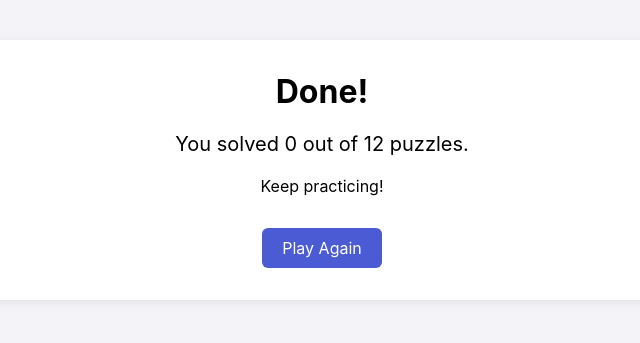
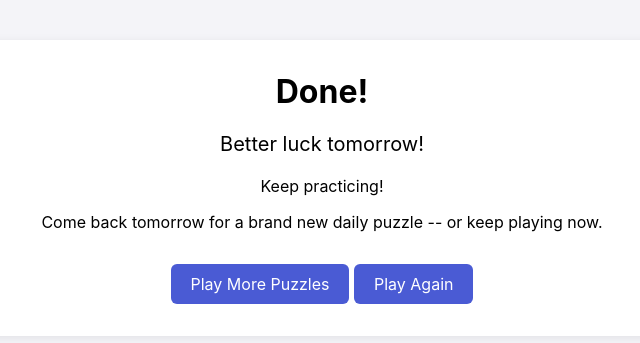
Before and after one commit to hamzag177/rebus-puzzle-generator, a Flask app: page /results in a window 1280 px wide. Shown: the top 343 px of the page, without its empty margins (318-958 px from the left). Run offline with Flask 3, Linux system fonts and the light colour scheme.

Commit message:
Add Puzzle of the Day with option to play more puzzles

```diff
--- a/app.py
+++ b/app.py
@@ -1,6 +1,7 @@
 # the real web interface, replacing the terminal play loop.
 # Runs with Flask
 
+import datetime
 import os
 
 from flask import Flask, redirect, render_template, request, send_from_directory, session, url_for
@@ -20,16 +21,50 @@ IMAGES_DIR = os.path.join(os.path.dirname(__file__), "images")
 MAX_TRIES = 3
 MAX_HINTS = 2
 
+def get_puzzle_of_the_day():
+    """
+    Pick one puzzle to feature today. Deterministic and based on the actual
+    calendar date, so every player sees the SAME puzzle on a given day, and
+    it automatically changes to a different one at midnight -- cycling back
+    around to the start once every puzzle has had a turn. No admin work
+    needed to "schedule" it.
+    """
+    all_puzzles = answer_store.load_puzzles()
+    if not all_puzzles:
+        return []
+    index = datetime.date.today().toordinal() % len(all_puzzles)
+    return [all_puzzles[index]]
+
 def get_puzzles():
-    return answer_store.load_puzzles()
+    # "all" mode (reached via "Play More Puzzles" after finishing today's
+    # puzzle) plays through every puzzle in order, like the game used to --
+    # except if the player already solved today's featured puzzle, it's
+    # temporarily left out of this set so they don't see it again right
+    # after solving it (just for this session; it's back in rotation
+    # tomorrow, or anytime a fresh session starts).
+    if session.get("mode") == "all":
+        puzzles = answer_store.load_puzzles()
+        excluded_answer = session.get("excluded_answer")
+        if excluded_answer:
+            puzzles = [
+                p for p in puzzles
+                if p["answer"].strip().lower() != excluded_answer.strip().lower()
+            ]
+        return puzzles
+    return get_puzzle_of_the_day()
 
-def reset_game():
+def reset_game(mode="daily"):
+    session["mode"] = mode
     session["puzzle_index"] = 0
     session["attempt"] = 1
     session["hint_count"] = 0
     session["correct_count"] = 0
     session["message"] = None
     session["message_type"] = None
+    if mode == "daily":
+        # Back to the daily flow -- clear any temporary exclusion from a
+        # previous "all" play-through so it doesn't leak into the next one.
+        session.pop("excluded_answer", None)
 
 @app.route("/images/<path:filename>")
 def serve_image(filename):
@@ -38,11 +73,10 @@ def serve_image(filename):
 
 @app.route("/")
 def index():
-    puzzles = get_puzzles()
-
     if "puzzle_index" not in session:
         reset_game()
 
+    puzzles = get_puzzles()
     puzzle_index = session["puzzle_index"]
 
     if puzzle_index >= len(puzzles):
@@ -55,6 +89,7 @@ def index():
     return render_template(
         "puzzle.html",
         puzzle=puzzle,
+        mode=session.get("mode", "daily"),
         puzzle_number=puzzle_index + 1,
         total_puzzles=len(puzzles),
         attempt=session["attempt"],
@@ -123,12 +158,27 @@ def results():
     correct_count = session.get("correct_count", 0)
     total = len(puzzles)
     title = score_summary.get_title(correct_count, total)
+    mode = session.get("mode", "daily")
 
-    return render_template("result.html", correct_count=correct_count, total=total, title=title)
+    return render_template("result.html", correct_count=correct_count, total=total, title=title, mode=mode)
 
 @app.route("/restart")
 def restart():
-    reset_game()
+    reset_game(mode="daily")
+    return redirect(url_for("index"))
+
+@app.route("/more")
+def more_puzzles():
+    """After finishing today's puzzle, let the player keep going and play
+    through the rest of the puzzle list at their own pace. If they actually
+    solved today's puzzle, leave it out of that list for this session so
+    they don't immediately run into the same puzzle again."""
+    if session.get("mode") == "daily" and session.get("correct_count", 0) > 0:
+        todays_puzzle = get_puzzle_of_the_day()
+        if todays_puzzle:
+            session["excluded_answer"] = todays_puzzle[0]["answer"]
+
+    reset_game(mode="all")
     return redirect(url_for("index"))
 
 # ---------------------------------------------------------------------------
--- a/templates/puzzle.html
+++ b/templates/puzzle.html
@@ -8,7 +8,11 @@
 <body>
     <div class="container">
         <h1>REBUS Puzzle Generator</h1>
-        <p class="progress">Puzzle {{ puzzle_number }} of {{ total_puzzles }}</p>
+        {% if mode == "all" %}
+            <p class="progress">Puzzle {{ puzzle_number }} of {{ total_puzzles }}</p>
+        {% else %}
+            <p class="progress">Today's Puzzle</p>
+        {% endif %}
 
         <div class="clues">
             {% for clue in puzzle.clues %}
--- a/templates/result.html
+++ b/templates/result.html
@@ -8,9 +8,22 @@
 <body>
     <div class="container">
         <h1>Done!</h1>
-        <p class="score">You solved {{ correct_count }} out of {{ total }} puzzles.</p>
-        <p class="title">{{ title }}</p>
-        <a href="{{ url_for('restart') }}" class="restart-button">Play Again</a>
+
+        {% if mode == "all" %}
+            <p class="score">You solved {{ correct_count }} out of {{ total }} puzzles.</p>
+            <p class="title">{{ title }}</p>
+            <a href="{{ url_for('restart') }}" class="restart-button">Back to Today's Puzzle</a>
+        {% else %}
+            {% if correct_count > 0 %}
+                <p class="score">You solved today's puzzle!</p>
+            {% else %}
+                <p class="score">Better luck tomorrow!</p>
+            {% endif %}
+            <p class="title">{{ title }}</p>
+            <p>Come back tomorrow for a brand new daily puzzle -- or keep playing now.</p>
+            <a href="{{ url_for('more_puzzles') }}" class="restart-button">Play More Puzzles</a>
+            <a href="{{ url_for('restart') }}" class="restart-button">Play Again</a>
+        {% endif %}
     </div>
 </body>
 </html>
```
